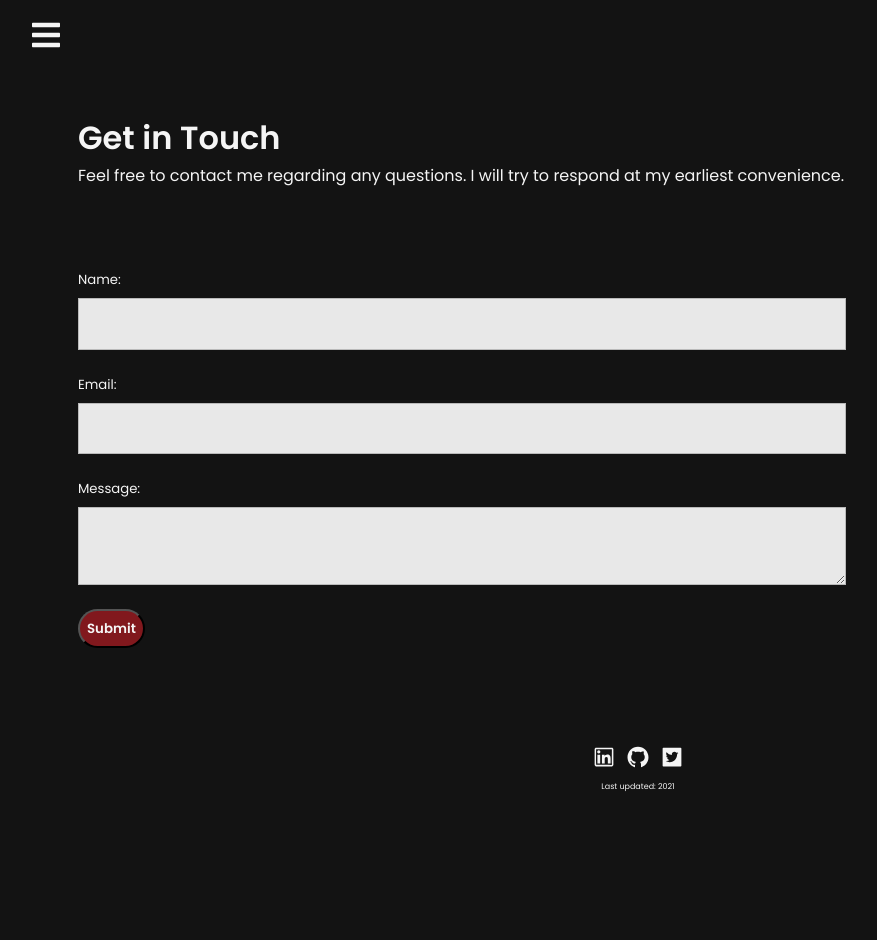
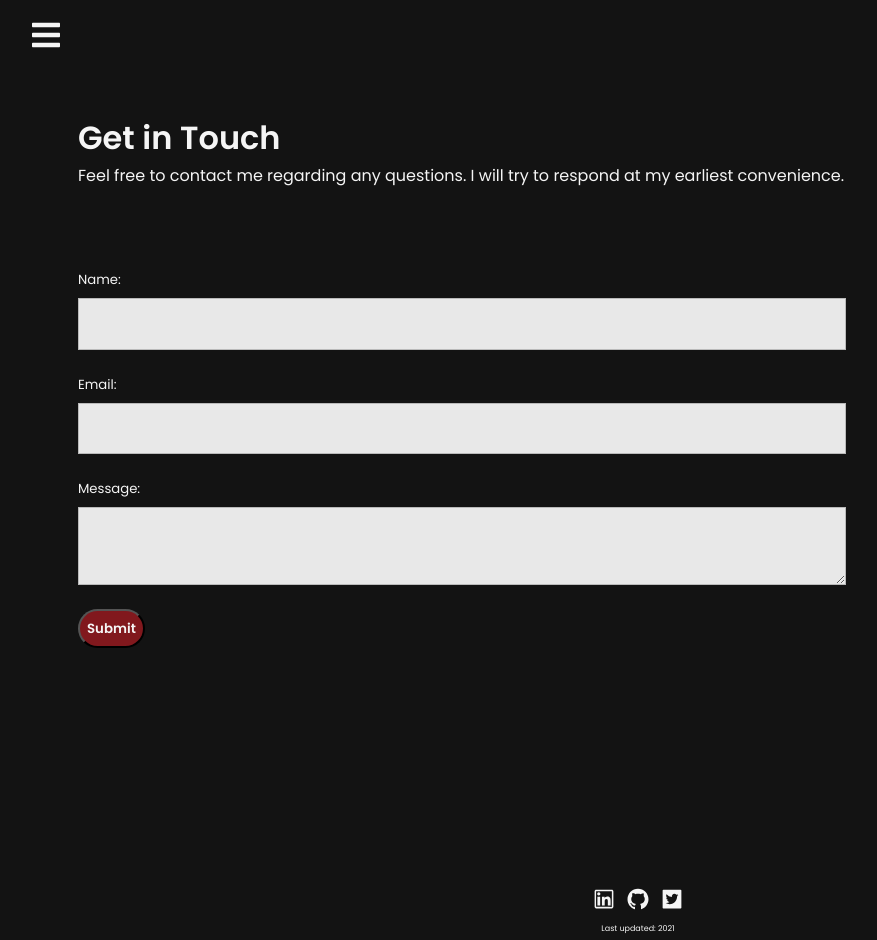
Before and after one commit to RochellyReyes/Portfolio, a React (Create React App) app: page /contact in a window 1280 px wide. Shown: the whole page, without its empty margins (2-879 px from the left). Before the commit the page ends 808 px from the top, so only its background shows below. Built offline with nearby package versions, Linux system fonts and the light colour scheme.

Commit message:
contact edits

```diff
--- a/src/Components/Footer.jsx
+++ b/src/Components/Footer.jsx
@@ -4,6 +4,7 @@ import '../styling/footer.css';
 
 const Footer = () => {
     return(
+        <div className="footerPosition">
             <div className="footer">
                 <div className="footerIcons">
                     <span>
@@ -21,6 +22,7 @@ const Footer = () => {
                     <p>Last updated: 2021</p>
                 </div>
             </div>
+        </div>
     )
 };
 
--- a/src/Views/Contact.jsx
+++ b/src/Views/Contact.jsx
@@ -6,12 +6,14 @@ import Footer from "../Components/Footer";
 const Contact = () => {
     return(
         <div>
+            <div className="contactBody">
             <div className="contactText">
                 <h1>Get in Touch</h1>
                 <p>Feel free to contact me regarding any questions. I will try to respond at my earliest convenience. </p>
             </div>
+
             <MyForm/>
-
+            </div>
             <Footer/>
         </div>
     )
--- a/src/Views/Resume.jsx
+++ b/src/Views/Resume.jsx
@@ -3,6 +3,7 @@ import Footer from "../Components/Footer";
 import "../styling/resume.css";
 
 const Resume = () => {
+
 
     return(
         <div>
--- a/src/styling/contact.css
+++ b/src/styling/contact.css
@@ -1,3 +1,6 @@
+.contactBody{
+    height: 100vh;
+}
 
 .contactText{
     padding: 1em;
--- a/src/styling/footer.css
+++ b/src/styling/footer.css
@@ -1,6 +1,6 @@
 .footer {
     background-color: #131313;
-    height: 80px;
+    height: 60px;
     display: flex;
     justify-content: center;
     align-items: center;
```
Lines whose indentation alone changed are shown as unchanged.
